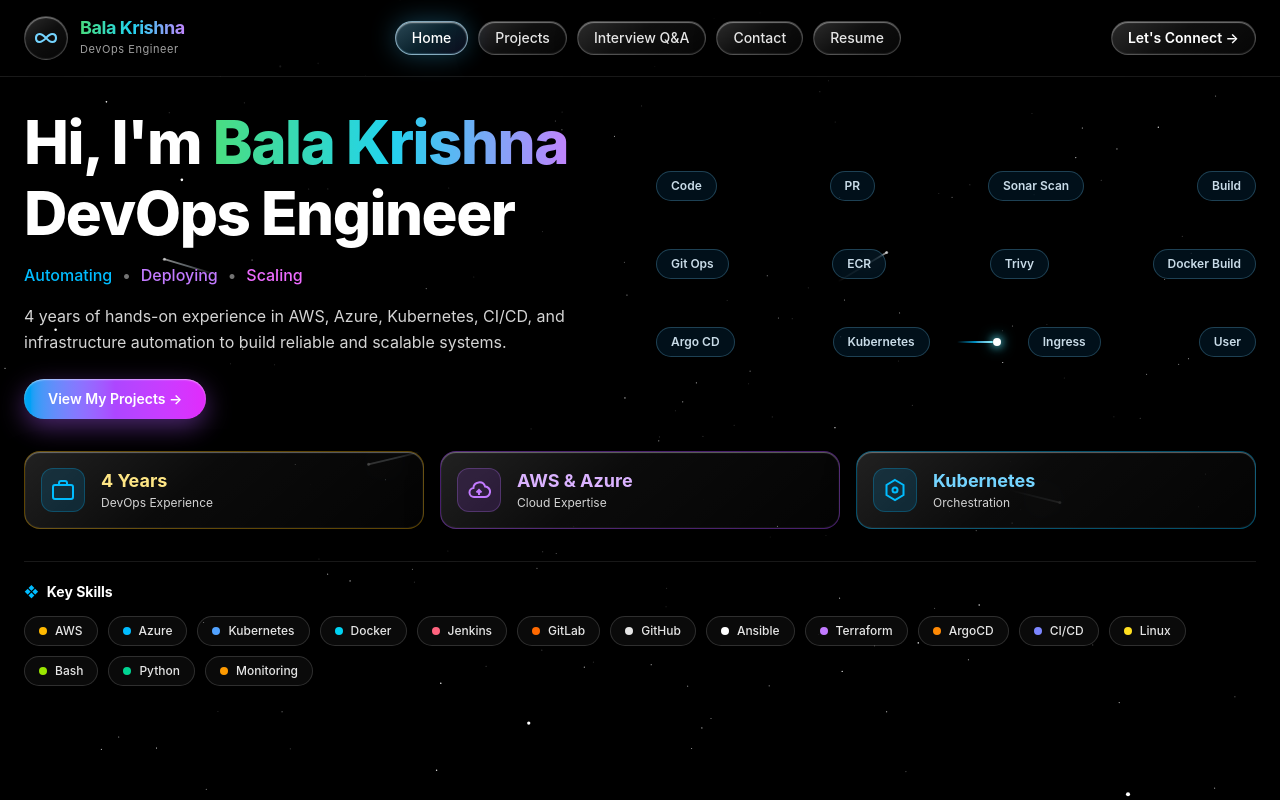
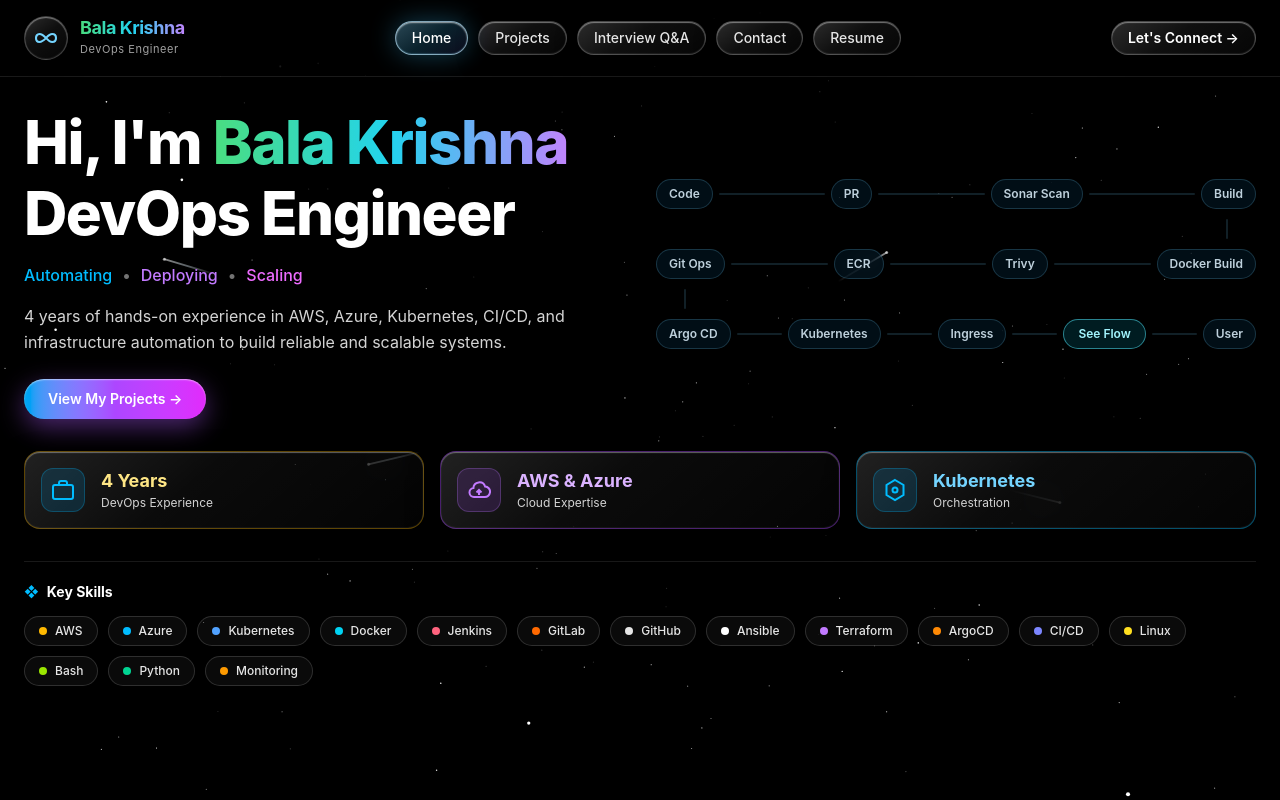
Before and after one commit to Bala-Nakkala/Bala-Nakkala.github.io, a React (Vite) app: page / in a window 1280 px wide. Built offline with nearby package versions, Linux system fonts and the light colour scheme.

Commit message:
Add See Flow button before User and neuron-like edge particle animation

```diff
--- a/src/App.jsx
+++ b/src/App.jsx
@@ -28,26 +28,11 @@ const INITIAL_HOSTED_RESUMES = [
 
 // Row 1 (L -> R): Code -> PR -> Sonar Scan -> Build
 // Row 2 (R -> L): Docker Build <- Trivy <- ECR <- Git Ops
-// Row 3 (L -> R): Argo CD -> Kubernetes -> Ingress -> User
+// Row 3 (L -> R): Argo CD -> Kubernetes -> Ingress -> [Button] -> User
 const PIPELINE_ROWS = [
   { dir: "ltr", items: ["Code", "PR", "Sonar Scan", "Build"] },
   { dir: "rtl", items: ["Docker Build", "Trivy", "ECR", "Git Ops"] },
-  { dir: "ltr", items: ["Argo CD", "Kubernetes", "Ingress", "User"] },
-];
-
-// Ordered gap steps between stages from Code to User
-const GAP_SEGMENTS = [
-  { row: 0, dir: "ltr", afterIdx: 0 }, // Code -> PR gap
-  { row: 0, dir: "ltr", afterIdx: 1 }, // PR -> Sonar Scan gap
-  { row: 0, dir: "ltr", afterIdx: 2 }, // Sonar Scan -> Build gap
-  { row: 0, dir: "down" },              // Build -> Docker Build row gap
-  { row: 1, dir: "rtl", afterIdx: 0 }, // Docker Build -> Trivy gap
-  { row: 1, dir: "rtl", afterIdx: 1 }, // Trivy -> ECR gap
-  { row: 1, dir: "rtl", afterIdx: 2 }, // ECR -> Git Ops gap
-  { row: 1, dir: "down" },              // Git Ops -> Argo CD row gap
-  { row: 2, dir: "ltr", afterIdx: 0 }, // Argo CD -> Kubernetes gap
-  { row: 2, dir: "ltr", afterIdx: 1 }, // Kubernetes -> Ingress gap
-  { row: 2, dir: "ltr", afterIdx: 2 }, // Ingress -> User gap
+  { dir: "ltr", items: ["Argo CD", "Kubernetes", "Ingress", "__BUTTON__", "User"] },
 ];
 
 const USER_PROJECTS = [
@@ -148,72 +133,99 @@ function DevOpsInfinityLogo({ className = "h-6 w-6" }) {
   );
 }
 
-// Single star-trail moving inside the gaps between stages from Code to User
-function SingleGapStarFlow() {
-  const [stepIdx, setStepIdx] = useState(0);
+// Neuron-like particle flow along relationship edges, triggered when clicking the button before User
+function NeuronEdgeFlow() {
+  const [flowActive, setFlowActive] = useState(false);
+  const [pulseTick, setPulseTick] = useState(0);
 
   useEffect(() => {
-    const timer = setInterval(() => {
-      setStepIdx((prev) => (prev + 1) % GAP_SEGMENTS.length);
-    }, 550);
-    return () => clearInterval(timer);
-  }, []);
+    if (!flowActive) return;
+    const interval = setInterval(() => {
+      setPulseTick((prev) => (prev + 1) % 12);
+    }, 320);
+    return () => clearInterval(interval);
+  }, [flowActive]);
 
-  const currentGap = GAP_SEGMENTS[stepIdx];
-
-  const renderHorizontalStar = (dir) => {
-    const isRtl = dir === "rtl";
-    return (
-      <span
-        aria-hidden="true"
-        className={`inline-flex items-center ${isRtl ? "flex-row-reverse" : "flex-row"}`}
-      >
-        <span
-          className={`h-[2px] w-7 sm:w-9 rounded-full ${
-            isRtl
-              ? "bg-gradient-to-l from-cyan-200 via-sky-400/75 to-transparent"
-              : "bg-gradient-to-r from-transparent via-sky-400/75 to-cyan-200"
-          }`}
-        />
-        <span className="h-2 w-2 rounded-full bg-white shadow-[0_0_8px_#67e8f9,0_0_14px_#22d3ee]" />
-      </span>
-    );
+  const handleTriggerFlow = () => {
+    setFlowActive(true);
+    setPulseTick(0);
   };
-
-  const renderVerticalStar = () => (
-    <span aria-hidden="true" className="inline-flex flex-col items-center">
-      <span className="h-4 w-[2px] rounded-full bg-gradient-to-b from-transparent via-sky-400/75 to-cyan-200" />
-      <span className="h-2 w-2 rounded-full bg-white shadow-[0_0_8px_#67e8f9,0_0_14px_#22d3ee]" />
-    </span>
-  );
 
   return (
     <div className="relative select-none py-2">
-      <div className="flex flex-col gap-3">
+      <style>{`
+        @keyframes neuronPulseLtr {
+          0% { left: -12%; opacity: 0.15; }
+          45% { opacity: 1; }
+          100% { left: 104%; opacity: 0.15; }
+        }
+        @keyframes neuronPulseRtl {
+          0% { right: -12%; opacity: 0.15; }
+          45% { opacity: 1; }
+          100% { right: 104%; opacity: 0.15; }
+        }
+        @keyframes neuronPulseDown {
+          0% { top: -25%; opacity: 0.15; }
+          50% { opacity: 1; }
+          100% { top: 105%; opacity: 0.15; }
+        }
+      `}</style>
+
+      <div className="flex flex-col gap-2.5">
         {PIPELINE_ROWS.map((row, rowIdx) => {
           const isRtl = row.dir === "rtl";
           const displayItems = isRtl ? [...row.items].reverse() : row.items;
-          const showRowDownGap =
-            currentGap.dir === "down" && currentGap.row === rowIdx;
 
           return (
             <React.Fragment key={rowIdx}>
               <div className="flex flex-wrap items-center justify-between gap-1.5">
-                {displayItems.map((stageName, visualIdx) => {
-                  const showAfterThisGap =
-                    currentGap.row === rowIdx &&
-                    currentGap.dir === row.dir &&
-                    currentGap.afterIdx === visualIdx;
+                {displayItems.map((item, idx) => {
+                  const isButtonNode = item === "__BUTTON__";
+                  const showEdgeAfter = idx < displayItems.length - 1;
 
                   return (
-                    <React.Fragment key={stageName}>
-                      <div className="rounded-full border border-sky-300/25 bg-sky-950/35 px-3.5 py-1.5 text-xs font-semibold text-sky-100/90 backdrop-blur-md">
-                        {stageName}
-                      </div>
+                    <React.Fragment key={`${item}-${idx}`}>
+                      {isButtonNode ? (
+                        <button
+                          type="button"
+                          onClick={handleTriggerFlow}
+                          className={`cursor-pointer rounded-full border px-3.5 py-1.5 text-xs font-semibold backdrop-blur-md transition-all duration-200 ${
+                            flowActive
+                              ? "border-cyan-200 bg-gradient-to-r from-cyan-400/35 via-sky-400/30 to-blue-500/35 text-white shadow-[0_0_20px_rgba(34,211,238,0.65)]"
+                              : "border-cyan-300/50 bg-cyan-500/15 text-cyan-200 hover:border-cyan-200 hover:bg-cyan-400/25 hover:text-white"
+                          }`}
+                        >
+                          {flowActive ? "Flowing • Replay" : "See Flow"}
+                        </button>
+                      ) : (
+                        <div
+                          className={`rounded-full border px-3 py-1.5 text-xs font-semibold backdrop-blur-md transition-all duration-200 ${
+                            flowActive && (pulseTick + idx + rowIdx * 4) % 4 === 0
+                              ? "border-cyan-200/80 bg-cyan-400/20 text-white shadow-[0_0_14px_rgba(34,211,238,0.45)]"
+                              : "border-sky-300/20 bg-sky-950/30 text-sky-100/85"
+                          }`}
+                        >
+                          {item}
+                        </div>
+                      )}
 
-                      {visualIdx < displayItems.length - 1 && (
-                        <div className="flex min-w-[38px] sm:min-w-[48px] flex-1 items-center justify-center px-1">
-                          {showAfterThisGap && renderHorizontalStar(row.dir)}
+                      {showEdgeAfter && (
+                        <div
+                          className={`relative h-[2px] flex-1 min-w-[16px] overflow-hidden rounded-full transition-colors duration-200 ${
+                            flowActive ? "bg-cyan-400/35" : "bg-sky-300/15"
+                          }`}
+                        >
+                          {flowActive && (
+                            <span
+                              aria-hidden="true"
+                              className="absolute top-1/2 h-2 w-5 -translate-y-1/2 rounded-full bg-gradient-to-r from-transparent via-cyan-200 to-white shadow-[0_0_10px_#22d3ee]"
+                              style={{
+                                animation: `${
+                                  isRtl ? "neuronPulseRtl" : "neuronPulseLtr"
+                                } ${1.1 + idx * 0.12}s linear infinite`,
+                              }}
+                            />
+                          )}
                         </div>
                       )}
                     </React.Fragment>
@@ -223,11 +235,25 @@ function SingleGapStarFlow() {
 
               {rowIdx < PIPELINE_ROWS.length - 1 && (
                 <div
-                  className={`flex h-6 items-center ${
-                    rowIdx === 0 ? "justify-end pr-8" : "justify-start pl-8"
+                  className={`flex h-5 items-center ${
+                    rowIdx === 0 ? "justify-end pr-7" : "justify-start pl-7"
                   }`}
                 >
-                  {showRowDownGap && renderVerticalStar()}
+                  <div
+                    className={`relative h-full w-[2px] overflow-hidden rounded-full transition-colors duration-200 ${
+                      flowActive ? "bg-cyan-400/35" : "bg-sky-300/15"
+                    }`}
+                  >
+                    {flowActive && (
+                      <span
+                        aria-hidden="true"
+                        className="absolute left-1/2 h-3.5 w-2 -translate-x-1/2 rounded-full bg-gradient-to-b from-transparent via-cyan-200 to-white shadow-[0_0_10px_#22d3ee]"
+                        style={{
+                          animation: "neuronPulseDown 1s linear infinite",
+                        }}
+                      />
+                    )}
+                  </div>
                 </div>
               )}
             </React.Fragment>
@@ -632,7 +658,7 @@ export default function App() {
               </div>
 
               <div className="lg:col-span-6">
-                <SingleGapStarFlow />
+                <NeuronEdgeFlow />
               </div>
             </section>
 
```
